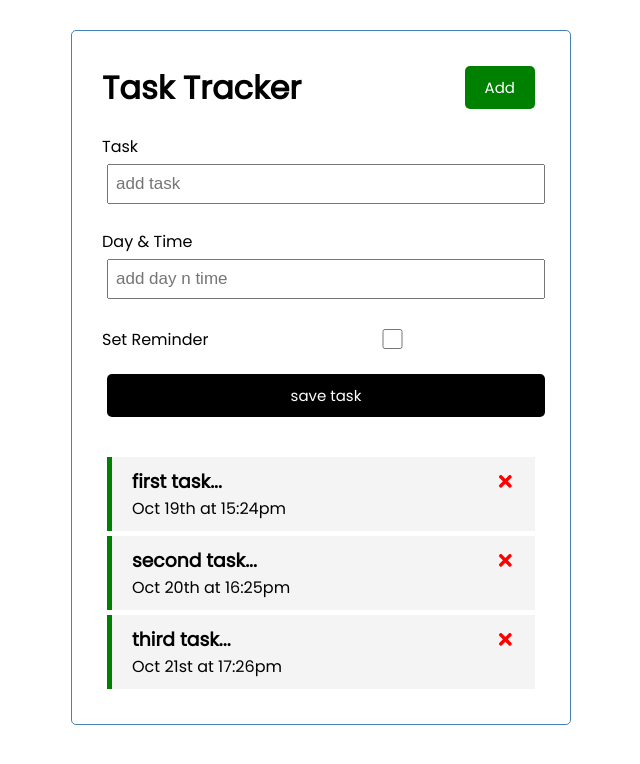
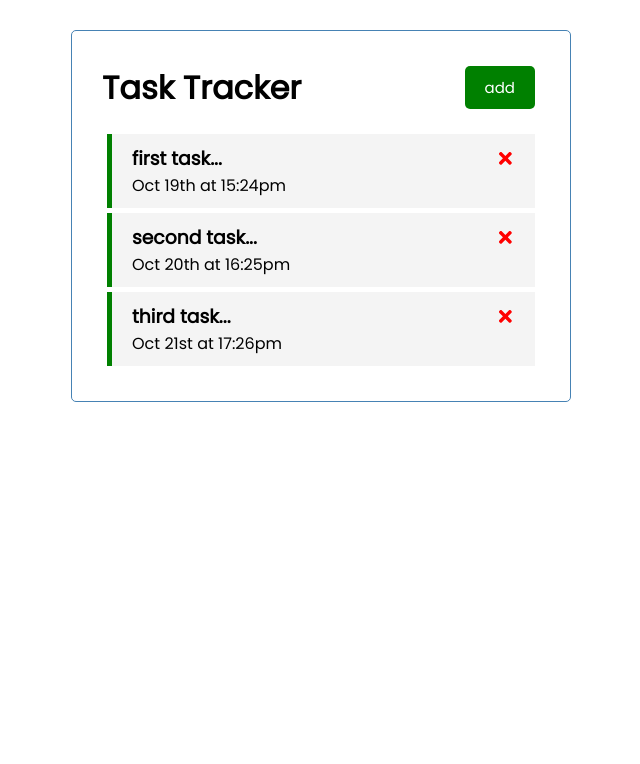
Before and after one commit to andregit1/task_tracker, a React (Create React App) app: page / in a window 1280 px wide. Shown: the top 764 px of the page, without its empty margins (319-959 px from the left). Built offline with nearby package versions, Linux system fonts and the light colour scheme.

Commit message:
add and show tasks

```diff
--- a/src/App.js
+++ b/src/App.js
@@ -4,29 +4,36 @@ import Tasks from "./components/Tasks";
 import Addtask from "./components/AddTask";
 
 const App = () => {
+  const [showAddTask, setShowAddTask] = useState(false)
+
   const [arrTasks, setArrTasks] = useState([
     {
       id: 1,
       text: "first task...",
-      day: "Oct 19th at 15:24pm",
+      dayntime: "Oct 19th at 15:24pm",
       reminder: true,
     },
     {
       id: 2,
       text: "second task...",
-      day: "Oct 20th at 16:25pm",
+      dayntime: "Oct 20th at 16:25pm",
       reminder: true,
     },
     {
       id: 3,
       text: "third task...",
-      day: "Oct 21st at 17:26pm",
+      dayntime: "Oct 21st at 17:26pm",
       reminder: true,
     },
   ])
 
   // addTask action
-
+  const addTask = (taskObject) => {
+    // console.log(taskObject)
+    const id = Math.floor(Math.random() * 10000) + 1
+    const newTask = { id, ...taskObject }
+    setArrTasks([...arrTasks, newTask])
+  }
 
   // deleteTask action
   const deleteTask = (id) => {
@@ -52,10 +59,18 @@ const App = () => {
 
   return (
     <div className="container">
-      <Header />
+      {/* makes button add toggling */}
+      <Header
+        toggleActionAdd={
+          () => setShowAddTask(!showAddTask)
+        }
+        showAddTaskProp={showAddTask}
+      />
 
-      <Addtask />
+      {/* if task added, show it */}
+      {showAddTask && <Addtask actionAdd={addTask} />}
 
+      {/* rendering all tasks */}
       {
         arrTasks.length > 0
         ? <Tasks
--- a/src/components/AddTask.js
+++ b/src/components/AddTask.js
@@ -1,12 +1,26 @@
 import { useState } from "react";
 
-const Addtask = () => {
+const Addtask = ({ actionAdd }) => {
   const [text,     setText]     = useState('')
-  const [daytime,  setDaytime]  = useState('')
+  const [dayntime,  setDayntime]  = useState('')
   const [reminder, setReminder] = useState(false)
+  const onSubmitfunc = (e) => {
+    e.preventDefault()
+
+    if(!text) {
+      alert('write text please')
+      return
+    }
+
+    actionAdd({ text, dayntime, reminder })
+
+    setText('')
+    setDayntime('')
+    setReminder(false)
+  }
 
   return (
-    <form className='add-form'>
+    <form className='add-form' onSubmit={onSubmitfunc}>
       <div className='form-control'>
         <label>Task</label>
         <input
@@ -22,8 +36,8 @@ const Addtask = () => {
         <input
           type='text'
           placeholder='add day n time'
-          value={daytime}
-          onChange={(e) => setDaytime(e.target.value)}
+          value={dayntime}
+          onChange={(e) => setDayntime(e.target.value)}
         />
       </div>
 
@@ -31,6 +45,7 @@ const Addtask = () => {
         <label>Set Reminder</label>
         <input
           type='checkbox'
+          checked={reminder}
           value={reminder}
           onChange={(e) => setReminder(e.currentTarget.checked)}
         />
--- a/src/components/Header.js
+++ b/src/components/Header.js
@@ -1,16 +1,21 @@
 import PropTypes from 'prop-types'
 import Button from './Button';
 
-const Header = ({ title }) => {
+const Header = ({ title, toggleActionAdd, showAddTaskProp }) => {
 
-  const onClickFuncMethod = () => {
-    console.log('click')
-  }
+  // const onClickFuncMethod = () => {
+  //   console.log('click')
+  // }
 
   return (
     <header className='header'>
       <h1>{title}</h1>
-      <Button onClickParam={onClickFuncMethod} />
+      {/* <Button onClickParam={onClickFuncMethod} /> */}
+      <Button
+        onClickParam={toggleActionAdd}
+        text={showAddTaskProp ? 'close' : 'add'}
+        color={showAddTaskProp ? 'red' : 'green'}
+      />
     </header>
   );
 }
--- a/src/components/Task.js
+++ b/src/components/Task.js
@@ -24,7 +24,7 @@ const Task = ({ taskObject, deleteProp, toggleProp }) => {
         />
       </h3>
 
-      <p>{taskObject.day}</p>
+      <p>{taskObject.dayntime}</p>
     </div>
   );
 }
```
